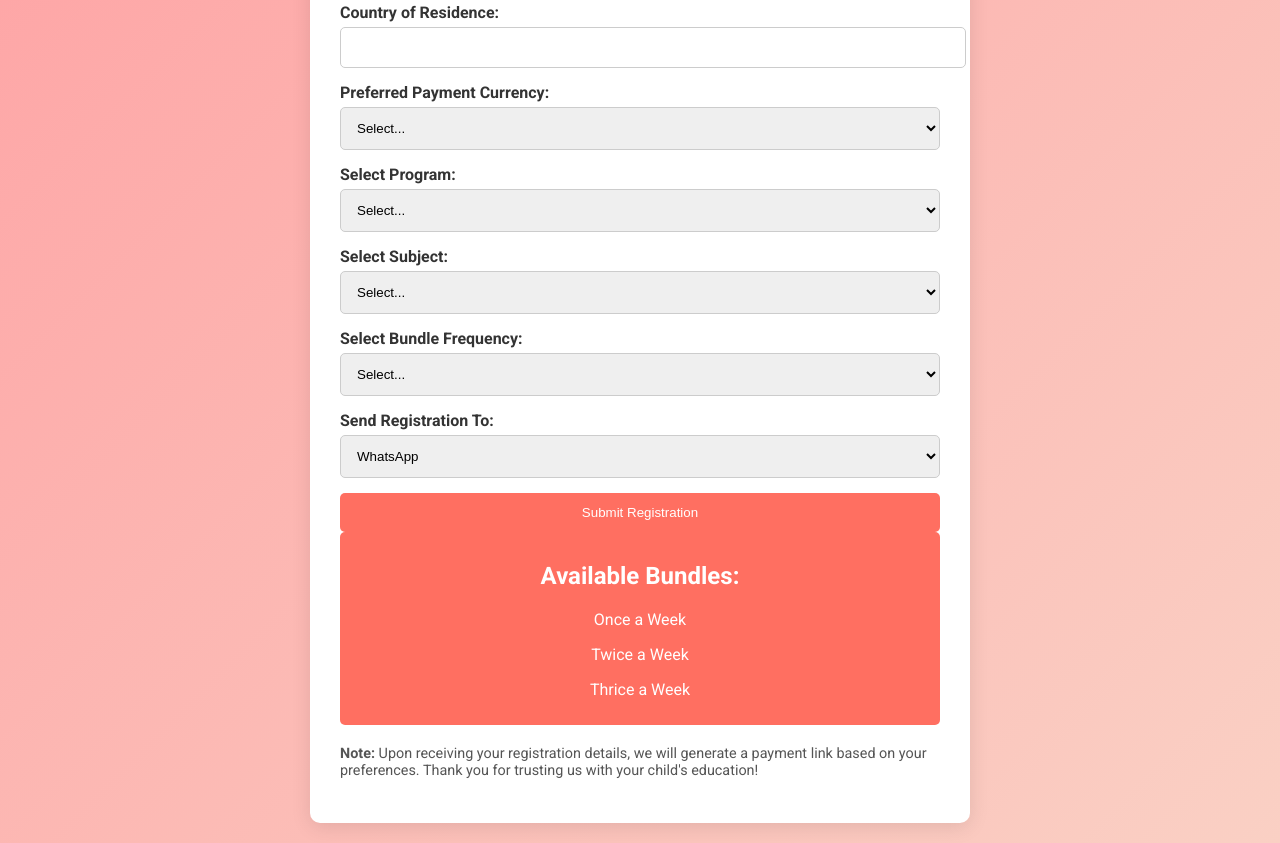
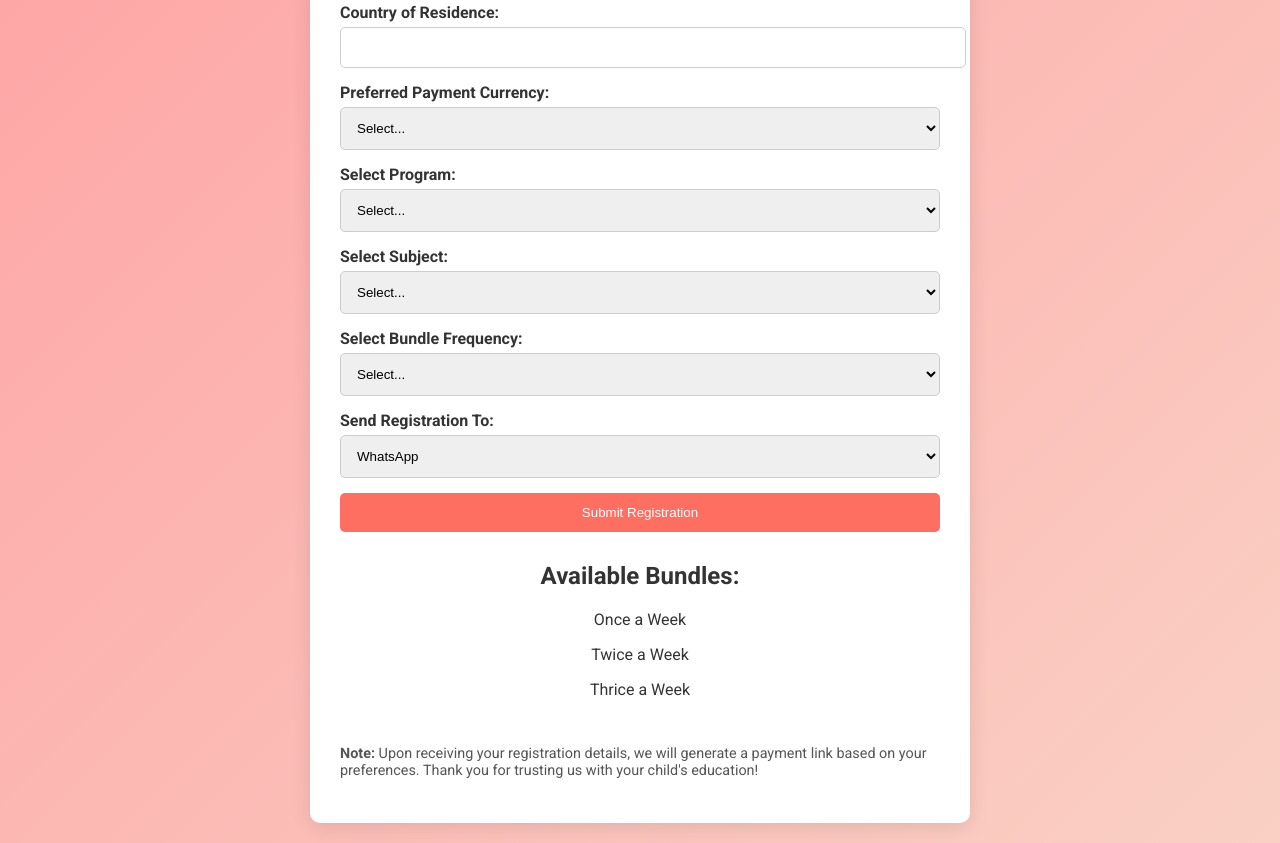
Before and after one commit to Hellen294/learn, a plain HTML site: page register.html in a window 1280 px wide. Shown: the part 667-1510 px from the top of the page. Drawn offline with Linux system fonts and the light colour scheme.

Commit message:
Update register.html

```diff
--- a/register.html
+++ b/register.html
@@ -97,8 +97,8 @@
             background-color: #FF5A47;
         }
         .bundle {
-            background-color: #FF6F61;
-            color: white;
+            background-color: white;
+            color: back;
             padding: 10px;
             border-radius: 5px;
             margin-bottom: 15px;
```
